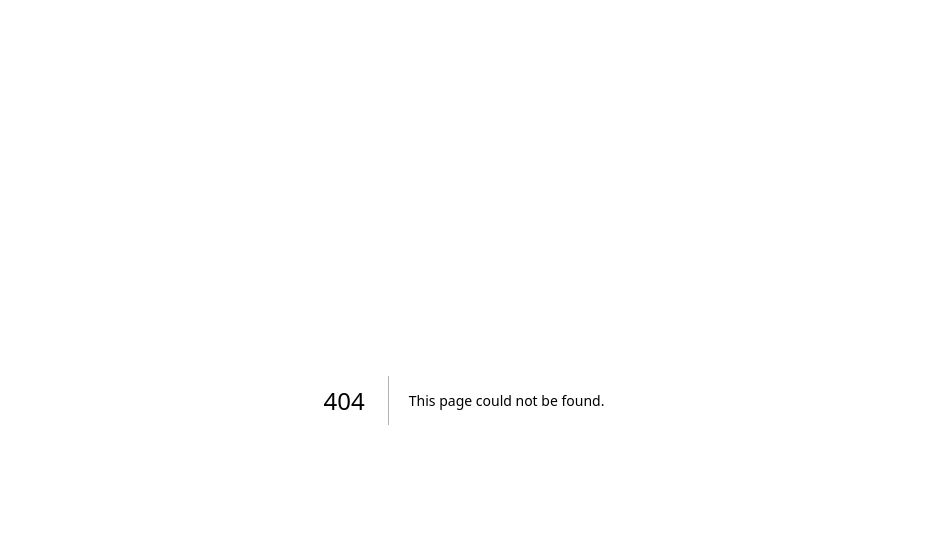
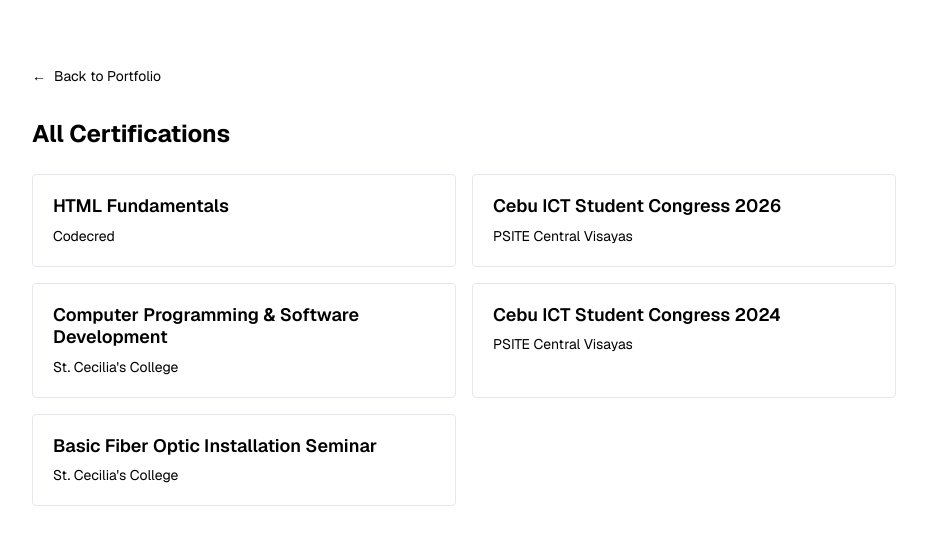
Before and after one commit to cjabendan/cj-dev, a Next.js app: page /certifications in a window 1280 px wide. Before the commit this address had no page. Shown: the top 544 px of the page, without its empty margins (176-1103 px from the left). Built offline with nearby package versions, Linux system fonts and the light colour scheme.

Commit message:
feat: implement sub page for certification

```diff
--- /dev/null
+++ b/app/(routes)/certifications/page.tsx
@@ -0,0 +1,30 @@
+import certData from "@/data/certifications.json";
+
+export default function CertificationsPage() {
+  const allCertifications = [...certData].sort((a, b) => b.id - a.id);
+
+  return (
+    <div className="space-y-6 animate-fade-in">
+      <h1 className="text-2xl font-bold">All Certifications</h1>
+
+      <div className="grid grid-cols-1 md:grid-cols-2 gap-4">
+        {allCertifications.map((cert) => (
+          <a
+            key={cert.id}
+            href={cert.url}
+            target="_blank"
+            rel="noopener noreferrer"
+            className="flex flex-col gap-2 p-5 border border-gray-200 dark:border-gray-800 rounded-sm hover:bg-muted/50 transition-colors"
+          >
+            <div className="flex justify-between items-start">
+              <span className="text-lg font-semibold leading-tight">{cert.title}</span>
+            </div>
+            <p className="text-sm text-muted-foreground">
+              {cert.issuer}
+            </p>
+          </a>
+        ))}
+      </div>
+    </div>
+  );
+}
--- a/data/certifications.json
+++ b/data/certifications.json
@@ -9,31 +9,25 @@
     "id": 2,
     "title": "Cebu ICT Student Congress 2024",
     "issuer": "PSITE Central Visayas",
-    "url": "https://example.com/certifications/1"
+    "url": "https://drive.google.com/file/d/1LtmmD7calYw66znroxeTBTdQ1KUasOpr/view?usp=sharing"
   },
   {
     "id": 3,
-    "title": "Distinction in Project Management in Software Development",
-    "issuer": "St. Cecilia's College",
-    "url": "https://example.com/certifications/1"
-  },
-  {
-    "id": 4,
-    "title": "Distinction in Computer Programming & Software Development",
+    "title": "Computer Programming & Software Development",
     "issuer": "St. Cecilia's College",
     "url": "https://example.com/certifications/1"
   }
   ,
   {
-    "id": 5,
+    "id": 4,
     "title": "Cebu ICT Student Congress 2026",
     "issuer": "PSITE Central Visayas",
-    "url": "https://example.com/certifications/1"
+    "url": "https://drive.google.com/file/d/1SWJrQYMJakkHk8bxs3Qu8Ay84EvlknhA/view?usp=sharing"
   },
   {
-    "id": 6,
+    "id": 5,
     "title": "HTML Fundamentals",
     "issuer": "Codecred",
-    "url": "https://example.com/certifications/1"
+    "url": "https://www.codecred.dev/verify/03233f46-8e93-4424-ba04-c1daa455d5b0"
   }
 ]
```
